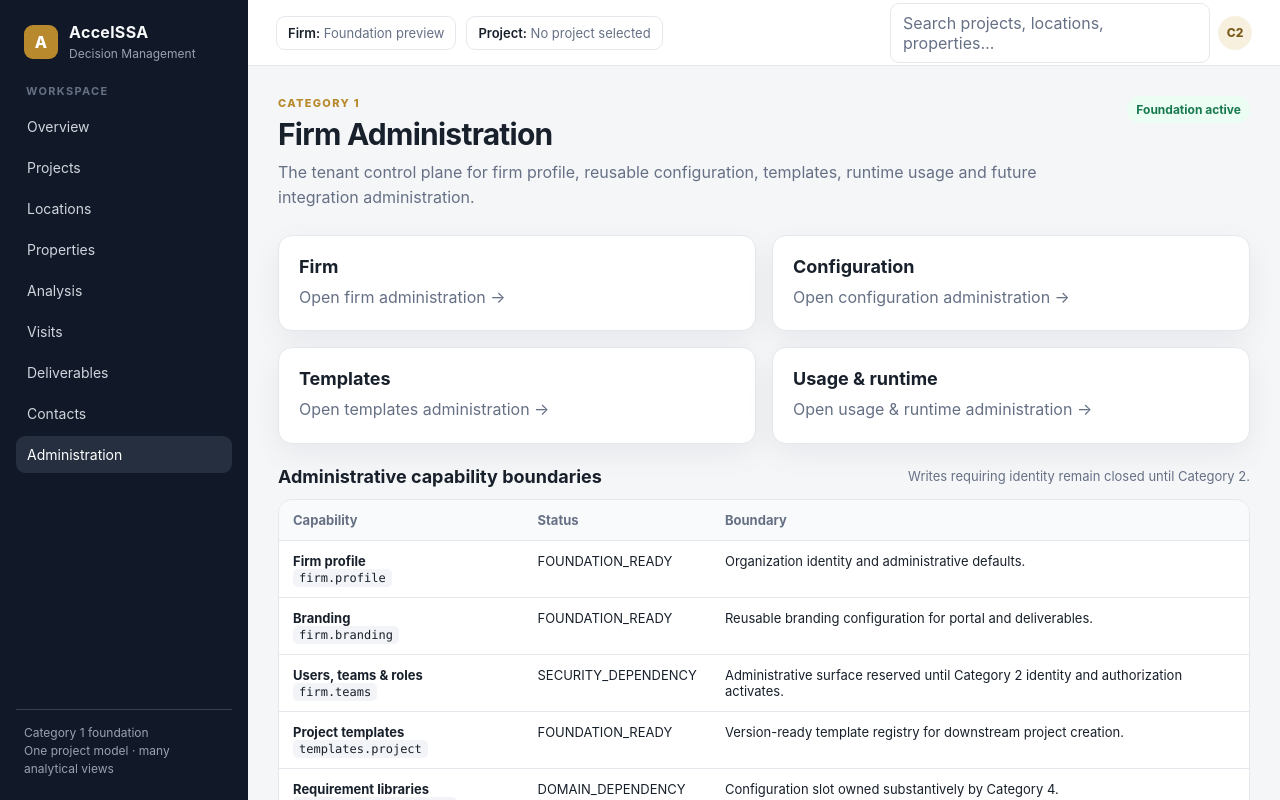
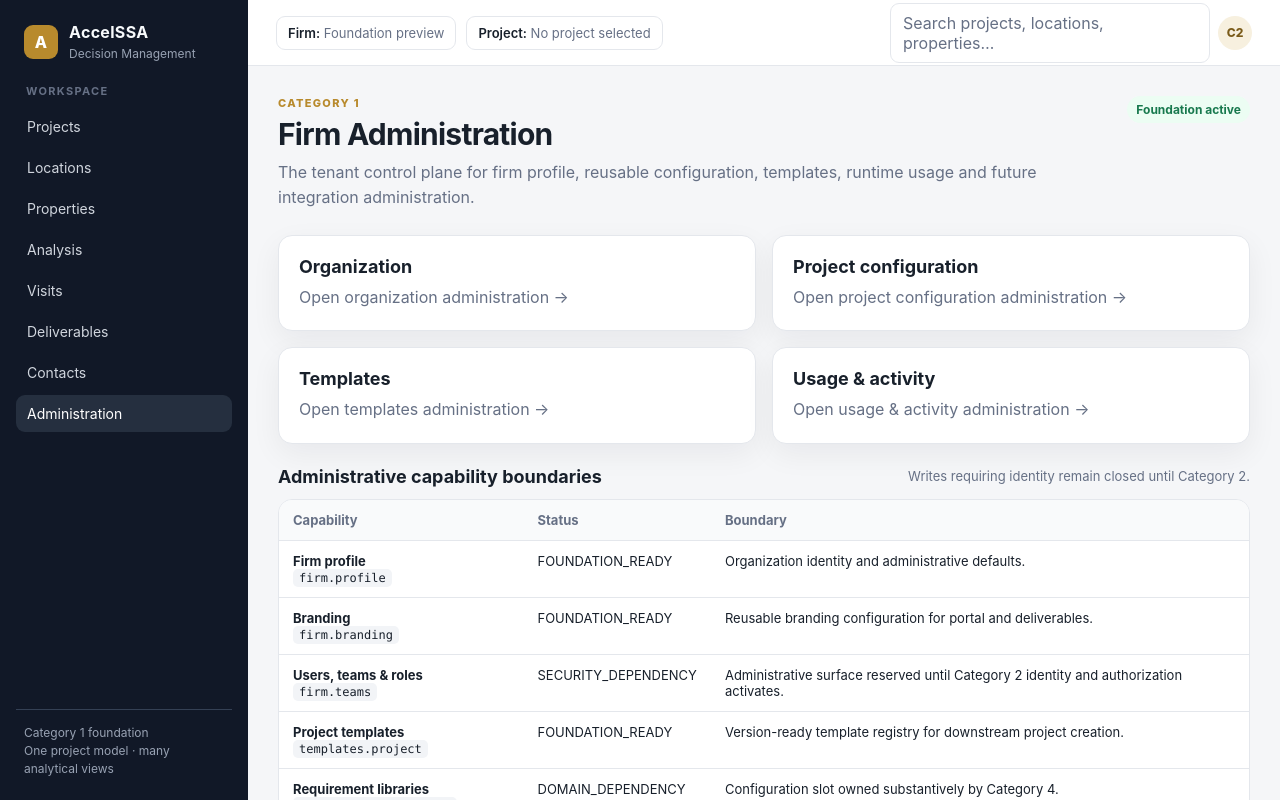
Before and after one commit to AccelAnalysis/AccelSSA, a Next.js app: page /administration in a window 1280 px wide. Shown: the top 800 px of the page. Built offline with nearby package versions, Linux system fonts and the light colour scheme.

Commit message:
Converge production navigation around site selection work

```diff
--- a/src/platform/navigation.ts
+++ b/src/platform/navigation.ts
@@ -1,5 +1,4 @@
 export const primaryNavigation = [
-  { label: "Overview", href: "/" },
   { label: "Projects", href: "/projects" },
   { label: "Locations", href: "/locations" },
   { label: "Properties", href: "/properties" },
@@ -11,8 +10,8 @@ export const primaryNavigation = [
 ] as const;
 
 export const administrationNavigation = [
-  { label: "Firm", href: "/administration/firm" },
-  { label: "Configuration", href: "/administration/configuration" },
+  { label: "Organization", href: "/administration/firm" },
+  { label: "Project configuration", href: "/administration/configuration" },
   { label: "Templates", href: "/administration/templates" },
-  { label: "Usage & runtime", href: "/administration/usage" },
+  { label: "Usage & activity", href: "/administration/usage" },
 ] as const;
```
